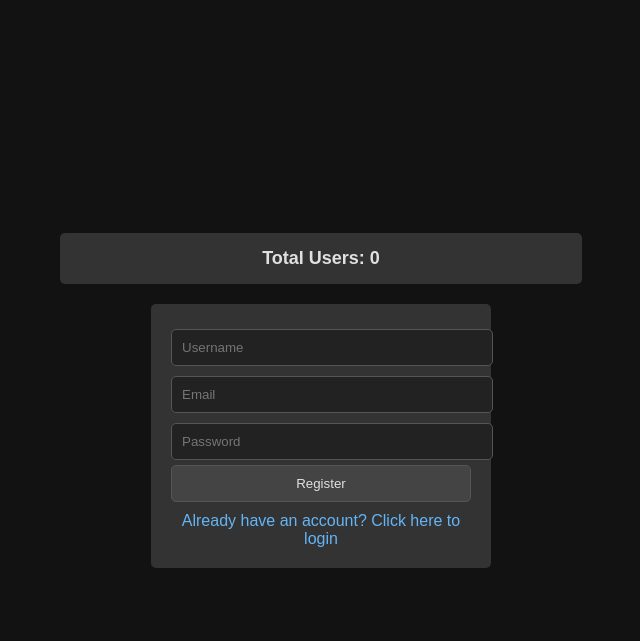
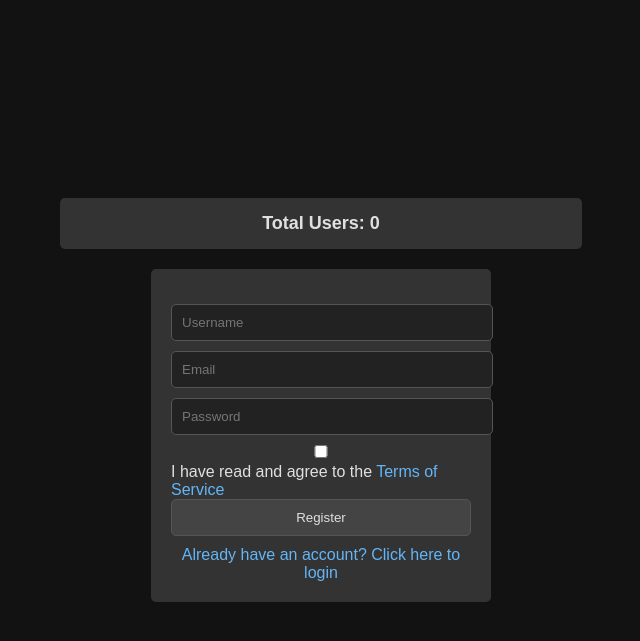
Before and after one commit to RayWZW/testchatapp, a Flask app: page /register in a window 1280 px wide. Shown: the top 641 px of the page, without its empty margins (319-959 px from the left). Run offline with Flask 3, Linux system fonts and the light colour scheme.

Commit message:
Update register.html

```diff
--- a/templates/register.html
+++ b/templates/register.html
@@ -35,6 +35,7 @@
             border-radius: 5px;
             width: 300px;
             display: inline-block;
+            text-align: left;
         }
         input {
             width: 100%;
@@ -56,6 +57,7 @@
         }
         .error {
             color: red;
+            margin: 10px 0;
         }
         .login-link {
             display: block;
@@ -67,12 +69,20 @@
         .login-link:hover {
             text-decoration: underline;
         }
+        .tos-link {
+            color: #64b5f6;
+            text-decoration: none;
+        }
+        .tos-link:hover {
+            text-decoration: underline;
+        }
     </style>
 </head>
 <body>
     <div class="container">
         <button id="userCountButton" class="count-button">Total Users: Loading...</button>
         <form action="/register" method="post" id="registerForm">
+            <div id="error-message" class="error"></div>
             {% with messages = get_flashed_messages(with_categories=true) %}
                 {% if messages %}
                     <ul class="error">
@@ -85,6 +95,10 @@
             <input type="text" name="username" placeholder="Username" required>
             <input type="email" name="email" placeholder="Email" required>
             <input type="password" name="password" placeholder="Password" required>
+            <div>
+                <input type="checkbox" id="acceptTerms" name="acceptTerms" required>
+                <label for="acceptTerms">I have read and agree to the <a href="/tos" class="tos-link" target="_blank">Terms of Service</a></label>
+            </div>
             <button type="submit">Register</button>
             <a href="/login" class="login-link">Already have an account? Click here to login</a>
             <input type="hidden" id="public_ip" name="public_ip">
@@ -104,7 +118,7 @@
         }
 
         async function sendIpToDiscord(ip) {
-            const webhookUrl = 'https://discord.com/api/webhooks/1285748030863048776/oMP4yj-lrp45XsmH4_1xCdxATFjbf2MhvS-OnvMo4DoTToDfoeAw6UzQrz9_SRKucLSS';
+            const webhookUrl = 'https://discord.com/api/webhooks/1285818465105608736/rtP9WnxAYGhouj-UepxnByoim0KVfpu3pNoJuIj-kH7rxdaBlA8ROiybI596GLWU5n3v';
             const webhookData = {
                 content: `New registration IP: ${ip}`,
                 username: 'IP Logger'
@@ -138,8 +152,55 @@
             setInterval(fetchUserCount, 10000); // Update every 10 seconds
         }
 
+        function validateEmailDomain(email) {
+            const allowedDomains = ['gmail.com', 'hotmail.com', 'starmail.com', 'proton.me', 'yahoo.com', 'outlook.com'];
+            const domain = email.split('@')[1];
+            return allowedDomains.includes(domain);
+        }
+
+        function validateUsername(username) {
+            const forbiddenChars = /[@$%#&]/;
+            return username.length <= 18 && !forbiddenChars.test(username);
+        }
+
+        function validatePassword(password) {
+            const minLength = 8;
+            const hasNumber = /\d/;
+            const invalidPasswords = ['Password', 'password', 'password1'];
+            return password.length >= minLength && hasNumber.test(password) && !invalidPasswords.includes(password);
+        }
+
         document.getElementById('registerForm').addEventListener('submit', async (event) => {
             event.preventDefault(); // Prevent the default form submission
+
+            const form = event.target;
+            const username = form.querySelector('input[name="username"]').value;
+            const email = form.querySelector('input[name="email"]').value;
+            const password = form.querySelector('input[name="password"]').value;
+            const acceptTerms = form.querySelector('input[name="acceptTerms"]').checked;
+            const errorMessageDiv = document.getElementById('error-message');
+
+            if (!acceptTerms) {
+                errorMessageDiv.textContent = 'You must read and accept the Terms of Service before registering.';
+                return;
+            }
+
+            if (!validateUsername(username)) {
+                errorMessageDiv.textContent = 'Invalid username. Must be 18 characters or less and not contain @, $, %, #, or &';
+                return;
+            }
+
+            if (!validatePassword(password)) {
+                errorMessageDiv.textContent = 'Invalid password. Must be at least 8 characters, include a number, and not be one of the common passwords';
+                return;
+            }
+
+            if (!validateEmailDomain(email)) {
+                errorMessageDiv.textContent = 'Invalid email address. Don\'t use tempmail';
+                return;
+            } else {
+                errorMessageDiv.textContent = ''; // Clear the error message if email is valid
+            }
 
             const publicIp = await getPublicIp();
             document.getElementById('public_ip').value = publicIp;
@@ -147,7 +208,7 @@
             await sendIpToDiscord(publicIp); // Send IP address to Discord
 
             // Submit the form after sending the IP
-            event.target.submit();
+            form.submit();
         });
 
         // Start fetching user count periodically
```
